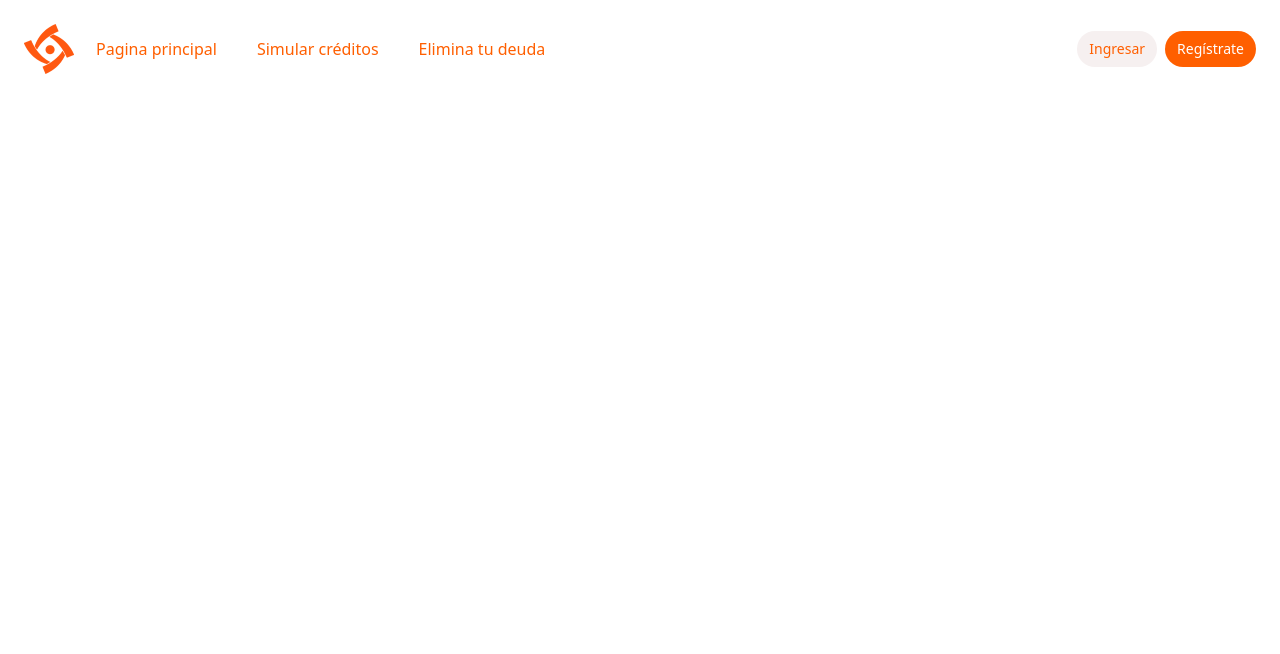
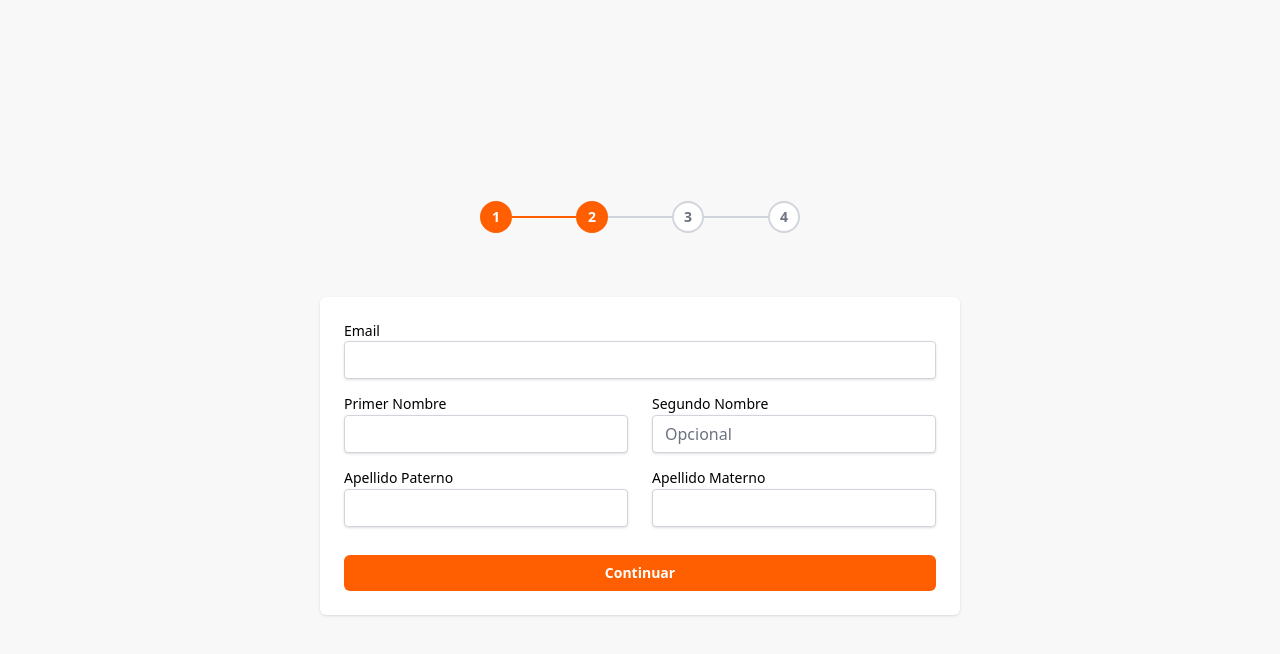
Before and after one commit to aldonavarretefp/fondflex-frontend, a React (Create React App) app: page /register in a window 1280 px wide. Shown: the top 654 px of the page. Built offline with nearby package versions, Linux system fonts and the light colour scheme.

Commit message:
registrationFlow second step

```diff
--- a/src/components/Navbar.tsx
+++ b/src/components/Navbar.tsx
@@ -70,12 +70,12 @@ export const Navbar = () => {
           </div>
           {/* Action Buttons */}
           <div className="hidden md:flex items-center">
-            <a
-              href="#"
+            <Link
+              to="/login"
               className="bg-[#f6f0f0] text-accent hover:bg-accent  transition-colors duration-100 hover:text-white px-3 py-2 rounded-full text-sm font-medium"
             >
               Ingresar
-            </a>
+            </Link>
             <a
               href="#"
               className="ml-2 bg-accent text-white hover:bg-accent transition-colors duration-100 hover:text-white px-3 py-2 rounded-full text-sm font-medium"
--- /dev/null
+++ b/src/landing/Registration/RegistrationFlow.tsx
@@ -0,0 +1,76 @@
+import React from "react";
+import { StepIndicator } from "../../components/StepIndicator";
+
+const RegistrationFlow = () => {
+  return (
+    <div className="h-screen w-screen bg-background flex flex-col justify-center items-center gap-12">
+      <div className="w-80">
+        <StepIndicator currentStep={2} totalSteps={4} />
+      </div>
+      <div className="bg-white md:w-[calc(50vw)] sm:w-1/2 rounded-md shadow">
+        <form className="flex flex-col justify-center items-center p-6 gap-3">
+          <div className="flex flex-col w-full">
+            <label className="text-sm" htmlFor="email">
+              Email
+            </label>
+            <input
+              className="border-gray-300 shadow appearance-none border rounded w-full py-2 px-3 text-accent leading-tight focus:outline-none focus:shadow-outline transition-all duration-300"
+              id="email"
+              type="email"
+            />
+          </div>
+          <div className="flex flex-row w-full gap-6">
+            <div className="w-1/2">
+              <label className="text-sm " htmlFor="firstName">
+                Primer Nombre
+              </label>
+              <input
+                className="border-gray-300 shadow appearance-none border rounded w-full py-2 px-3 text-gray-700 leading-tight focus:outline-none focus:shadow-outline transition-all duration-300"
+                id="firstName"
+                type="text"
+              />
+            </div>
+            <div className="w-1/2">
+              <label className="text-sm " htmlFor="middleName">
+                Segundo Nombre
+              </label>
+              <input
+                className="border-gray-300 shadow appearance-none border rounded w-full py-2 px-3 text-gray-700 leading-tight focus:outline-none focus:shadow-outline transition-all duration-300"
+                id="middleName"
+                type="text"
+                placeholder="Opcional"
+              />
+            </div>
+          </div>
+          <div className="flex flex-row w-full gap-6">
+            <div className="w-1/2">
+              <label className="text-sm " htmlFor="fatherLastName">
+                Apellido Paterno
+              </label>
+              <input
+                className="border-gray-300 shadow appearance-none border rounded w-full py-2 px-3 text-gray-700   leading-tight focus:outline-none focus:shadow-outline transition-all duration-300"
+                id="fatherLastName"
+                type="text"
+              />
+            </div>
+            <div className="w-1/2">
+              <label className="text-sm " htmlFor="motherLastName">
+                Apellido Materno
+              </label>
+              <input
+                className="border-gray-300 shadow appearance-none border rounded w-full py-2 px-3 text-gray-700 leading-tight focus:outline-none focus:shadow-outline transition-all duration-300"
+                id="motherLastName"
+                type="text"
+              />
+            </div>
+          </div>
+          <button className="w-full bg-accent rounded-md text-white p-2 mt-4 text-sm font-bold">
+            Continuar
+          </button>
+        </form>
+      </div>
+    </div>
+  );
+};
+
+export default RegistrationFlow;
--- a/src/router/AppRouter.tsx
+++ b/src/router/AppRouter.tsx
@@ -2,9 +2,10 @@ import React, { useEffect } from 'react'
 import { Navigate, Route, Routes } from 'react-router-dom'
 import LoginPage from '../auth/pages/LoginPage';
 
-// import DashboardPage from index.tsx
-import{ DashboardPage }from '../dashboard';
+
+import { DashboardPage } from '../dashboard';
 import Principal from '../landing/Main/components/Principal';
+import RegistrationFlow from '../landing/Registration/RegistrationFlow';
 
 
 const AppRouter = () => {
@@ -27,17 +28,19 @@ const AppRouter = () => {
     return (
         <Routes>
             {
-                (authStatus !== 'authenticated')
+                (authStatus === 'authenticated')
                 ? (
                     <>
-                        <Route path="*" element={<Principal/>}/>
+                        <Route path="*" element={<DashboardPage/>}/>
                         {/* <Route path="/*" element={<Navigate to="/" />}/> */}
                     </>
                 )
                 : (
                     <>
-                        <Route path="/" element={<DashboardPage/>}/>
+                        <Route path="*" element={<Principal/>}/>
                         {/* <Route path="/*" element={<Navigate to="/" />}/> */}
+                        <Route path="/login" element={<LoginPage/>}/>
+                        <Route path="/register" element={<RegistrationFlow/>}/>
                     </>
                 )
             }
```
Also changed, not shown: src/dashboard/pages/DashboardPage.tsx (line endings or trailing spaces).
